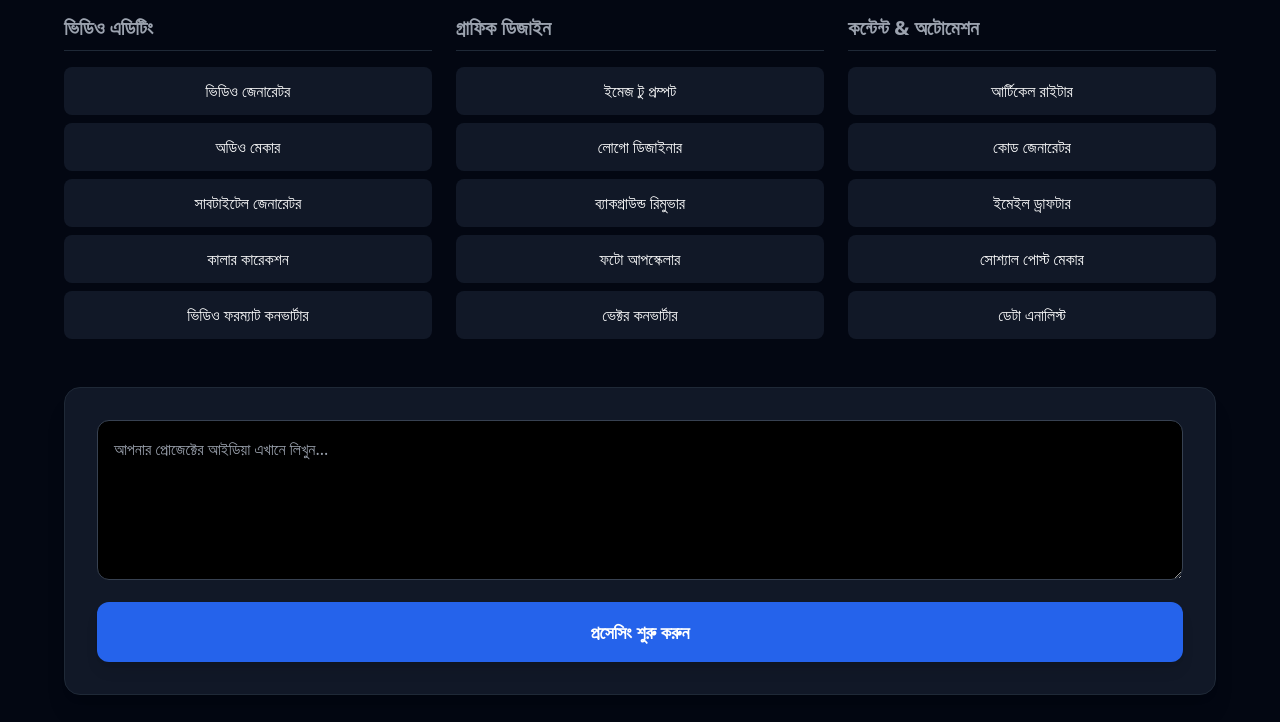
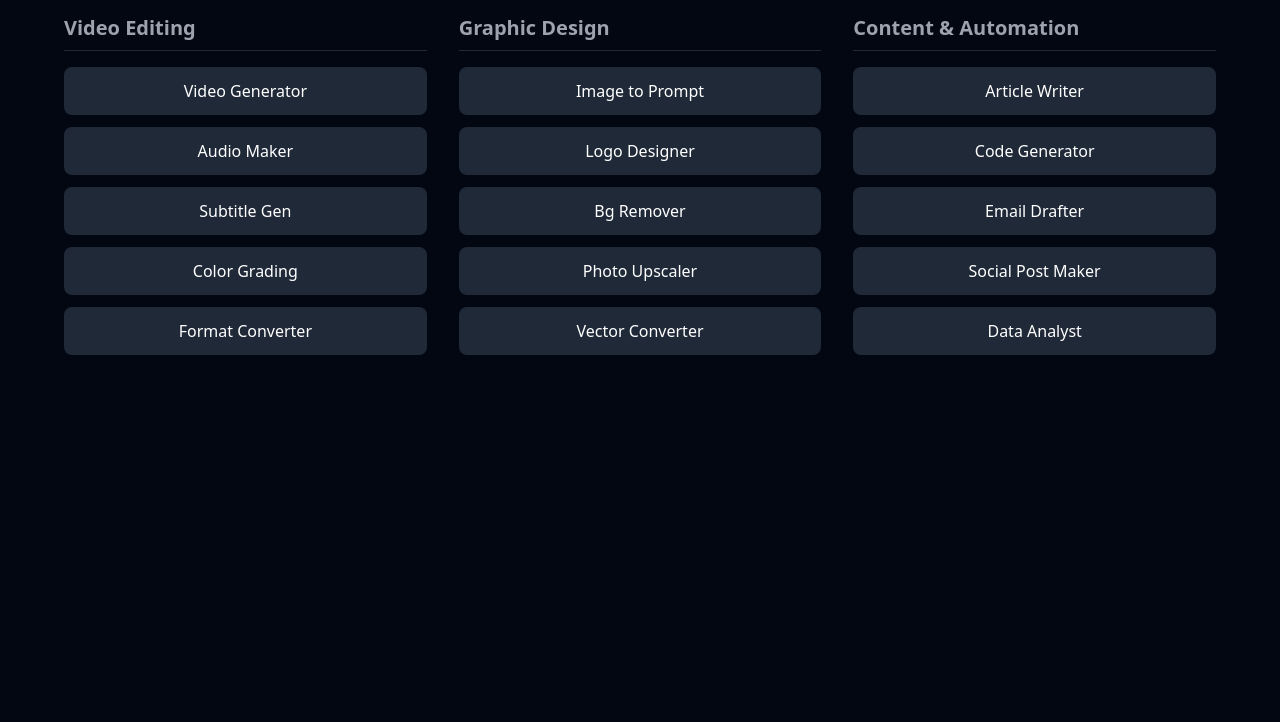
Before and after one commit to sssajjad556-ui/Aivora-ai, a plain HTML site: page index.html in a window 1280 px wide. Shown: the part 78-800 px from the top of the page. Drawn offline with nearby package versions, Linux system fonts and the light colour scheme.

Commit message:
Update index.html

```diff
--- a/index.html
+++ b/index.html
@@ -1,54 +1,48 @@
 <!DOCTYPE html>
-<html lang="bn">
+<html lang="en">
 <head>
     <script src="https://cdn.tailwindcss.com"></script>
-    <script src="https://unpkg.com/lucide@latest"></script>
 </head>
 <body class="bg-gray-950 text-white p-6">
 
 <div class="max-w-6xl mx-auto">
-    <h1 class="text-3xl font-bold mb-8 bg-gradient-to-r from-cyan-400 to-blue-500 bg-clip-text text-transparent">Gemini AI Studio: 15 Tools Suite</h1>
+    <h1 class="text-3xl font-bold mb-8 text-center bg-gradient-to-r from-cyan-400 to-blue-500 bg-clip-text text-transparent">Gemini AI Studio: 15 Tools Suite</h1>
 
-    <div class="grid grid-cols-1 md:grid-cols-3 gap-6">
+    <div class="grid grid-cols-1 md:grid-cols-3 gap-8">
 
         <div class="space-y-4">
-            <h2 class="text-xl font-semibold text-gray-400 border-b border-gray-800 pb-2">ভিডিও এডিটিং</h2>
-            <div class="grid gap-2">
-                <button class="bg-gray-900 p-3 rounded-lg hover:bg-blue-600 transition">ভিডিও জেনারেটর</button>
-                <button class="bg-gray-900 p-3 rounded-lg hover:bg-blue-600 transition">অডিও মেকার</button>
-                <button class="bg-gray-900 p-3 rounded-lg hover:bg-blue-600 transition">সাবটাইটেল জেনারেটর</button>
-                <button class="bg-gray-900 p-3 rounded-lg hover:bg-blue-600 transition">কালার কারেকশন</button>
-                <button class="bg-gray-900 p-3 rounded-lg hover:bg-blue-600 transition">ভিডিও ফরম্যাট কনভার্টার</button>
+            <h2 class="text-xl font-semibold text-gray-400 border-b border-gray-800 pb-2">Video Editing</h2>
+            <div class="grid gap-3">
+                <a href="YOUR_LINK_HERE" class="bg-gray-800 hover:bg-blue-600 p-3 rounded-lg transition text-center">Video Generator</a>
+                <a href="YOUR_LINK_HERE" class="bg-gray-800 hover:bg-blue-600 p-3 rounded-lg transition text-center">Audio Maker</a>
+                <a href="YOUR_LINK_HERE" class="bg-gray-800 hover:bg-blue-600 p-3 rounded-lg transition text-center">Subtitle Gen</a>
+                <a href="YOUR_LINK_HERE" class="bg-gray-800 hover:bg-blue-600 p-3 rounded-lg transition text-center">Color Grading</a>
+                <a href="YOUR_LINK_HERE" class="bg-gray-800 hover:bg-blue-600 p-3 rounded-lg transition text-center">Format Converter</a>
             </div>
         </div>
 
         <div class="space-y-4">
-            <h2 class="text-xl font-semibold text-gray-400 border-b border-gray-800 pb-2">গ্রাফিক ডিজাইন</h2>
-            <div class="grid gap-2">
-                <button class="bg-gray-900 p-3 rounded-lg hover:bg-purple-600 transition">ইমেজ টু প্রম্পট</button>
-                <button class="bg-gray-900 p-3 rounded-lg hover:bg-purple-600 transition">লোগো ডিজাইনার</button>
-                <button class="bg-gray-900 p-3 rounded-lg hover:bg-purple-600 transition">ব্যাকগ্রাউন্ড রিমুভার</button>
-                <button class="bg-gray-900 p-3 rounded-lg hover:bg-purple-600 transition">ফটো আপস্কেলার</button>
-                <button class="bg-gray-900 p-3 rounded-lg hover:bg-purple-600 transition">ভেক্টর কনভার্টার</button>
+            <h2 class="text-xl font-semibold text-gray-400 border-b border-gray-800 pb-2">Graphic Design</h2>
+            <div class="grid gap-3">
+                <a href="YOUR_LINK_HERE" class="bg-gray-800 hover:bg-purple-600 p-3 rounded-lg transition text-center">Image to Prompt</a>
+                <a href="YOUR_LINK_HERE" class="bg-gray-800 hover:bg-purple-600 p-3 rounded-lg transition text-center">Logo Designer</a>
+                <a href="YOUR_LINK_HERE" class="bg-gray-800 hover:bg-purple-600 p-3 rounded-lg transition text-center">Bg Remover</a>
+                <a href="YOUR_LINK_HERE" class="bg-gray-800 hover:bg-purple-600 p-3 rounded-lg transition text-center">Photo Upscaler</a>
+                <a href="YOUR_LINK_HERE" class="bg-gray-800 hover:bg-purple-600 p-3 rounded-lg transition text-center">Vector Converter</a>
             </div>
         </div>
 
         <div class="space-y-4">
-            <h2 class="text-xl font-semibold text-gray-400 border-b border-gray-800 pb-2">কন্টেন্ট & অটোমেশন</h2>
-            <div class="grid gap-2">
-                <button class="bg-gray-900 p-3 rounded-lg hover:bg-emerald-600 transition">আর্টিকেল রাইটার</button>
-                <button class="bg-gray-900 p-3 rounded-lg hover:bg-emerald-600 transition">কোড জেনারেটর</button>
-                <button class="bg-gray-900 p-3 rounded-lg hover:bg-emerald-600 transition">ইমেইল ড্রাফটার</button>
-                <button class="bg-gray-900 p-3 rounded-lg hover:bg-emerald-600 transition">সোশ্যাল পোস্ট মেকার</button>
-                <button class="bg-gray-900 p-3 rounded-lg hover:bg-emerald-600 transition">ডেটা এনালিস্ট</button>
+            <h2 class="text-xl font-semibold text-gray-400 border-b border-gray-800 pb-2">Content & Automation</h2>
+            <div class="grid gap-3">
+                <a href="YOUR_LINK_HERE" class="bg-gray-800 hover:bg-emerald-600 p-3 rounded-lg transition text-center">Article Writer</a>
+                <a href="YOUR_LINK_HERE" class="bg-gray-800 hover:bg-emerald-600 p-3 rounded-lg transition text-center">Code Generator</a>
+                <a href="YOUR_LINK_HERE" class="bg-gray-800 hover:bg-emerald-600 p-3 rounded-lg transition text-center">Email Drafter</a>
+                <a href="YOUR_LINK_HERE" class="bg-gray-800 hover:bg-emerald-600 p-3 rounded-lg transition text-center">Social Post Maker</a>
+                <a href="YOUR_LINK_HERE" class="bg-gray-800 hover:bg-emerald-600 p-3 rounded-lg transition text-center">Data Analyst</a>
             </div>
         </div>
 
-    </div>
-
-    <div class="mt-12 bg-gray-900 p-8 rounded-2xl border border-gray-800 shadow-xl">
-        <textarea class="w-full h-40 bg-black p-4 rounded-xl border border-gray-700 text-white focus:ring-2 focus:ring-blue-500 outline-none" placeholder="আপনার প্রোজেক্টের আইডিয়া এখানে লিখুন..."></textarea>
-        <button class="mt-4 w-full bg-blue-600 py-4 rounded-xl font-bold text-lg hover:bg-blue-700 transition shadow-lg">প্রসেসিং শুরু করুন</button>
     </div>
 </div>
 
```
